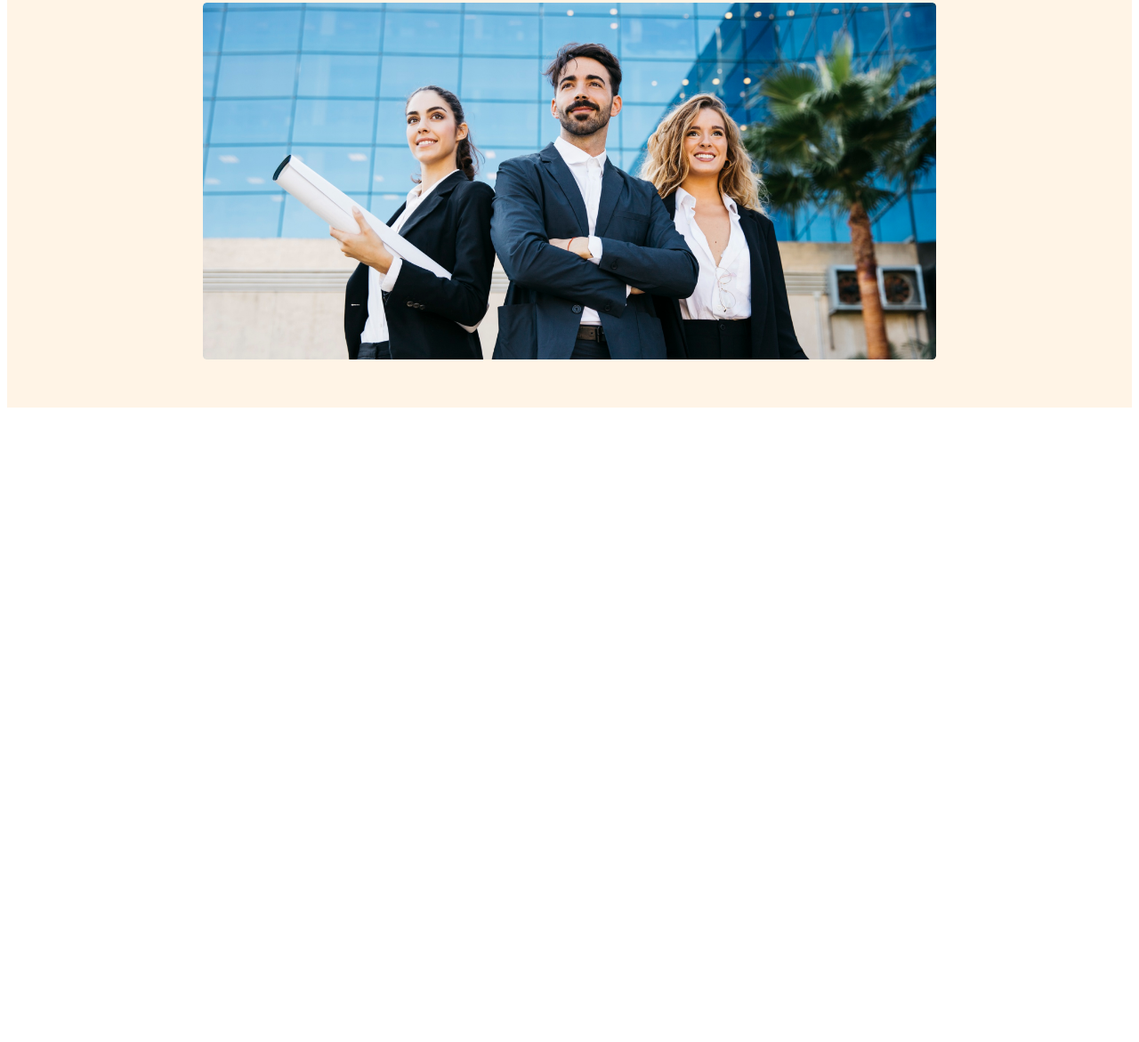
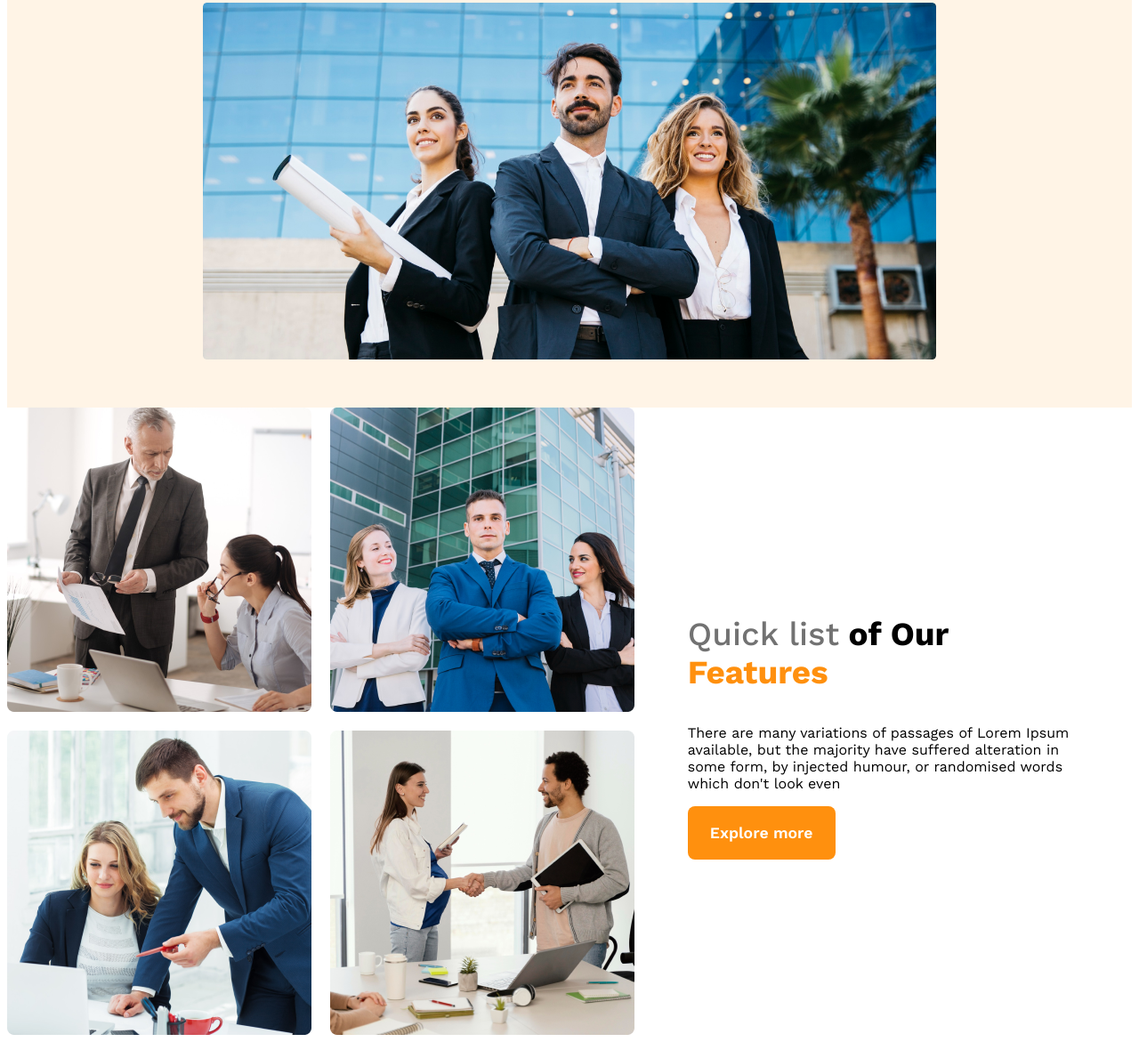
Before and after one commit to toaha77/architech-resource, a plain HTML site: page index.html in a window 1280 px wide. Shown: the part 598-1769 px from the top of the page at 89% size. Before the commit the page ends 1064 px from the top, so only its background shows below. Drawn offline with nearby package versions, Linux system fonts and the light colour scheme.

Commit message:
features content added

```diff
--- a/index.html
+++ b/index.html
@@ -7,6 +7,7 @@
     <link rel="stylesheet" href="styles/style.css">
 </head>
 <body>
+    <!-- header start -->
     <header>
        <nav>
         <h3 class="nav-title">G3 Architects</h3>
@@ -28,8 +29,23 @@
 
        </div>
     </header>
+    <!-- header end -->
+
+    <!-- main start -->
     <main>
-
+      <section class="teams-container">
+        <div class="teams-img-container">
+        <img src="images/team1.png" alt="">
+        <img src="images/team2.png" alt="">
+        <img src="images/team3.png" alt="">
+        <img src="images/team4.png" alt="">
+        </div>
+        <div class="teams-content">
+             <h3 class="teams-title"><span class="quick-list">Quick list</span> <span>of Our</span> <span class="text-features">Features</span></h3>
+             <p class="teams-description">There are many variations of passages of Lorem Ipsum available, but the majority have suffered alteration in some form, by injected humour, or randomised words which don't look even</p>
+             <button class="btn-primary">Explore more</button>
+        </div>
+      </section>
     </main>
     <footer>
 
--- a/styles/style.css
+++ b/styles/style.css
@@ -84,3 +84,33 @@ nav{
         flex-direction: column;
     }
 }
+
+/* main styles */
+main{
+    max-width: 1340px;
+    margin: 0 auto;
+}
+.teams-container{
+    display: flex;
+    align-items: center;
+}
+.teams-img-container{
+    display: grid;
+    grid-template-columns: repeat(2, 1fr);
+    gap: 1.3rem;
+}
+.teams-content{
+    padding-right: 60px;
+    padding-left: 60px;
+}
+.teams-title{
+    font-size: 2.3rem;
+}
+.teams-title .quick-list{
+    color: #727272;
+    font-weight: 500;
+}
+.teams-title .text-features{
+    color: #FF900E;
+    font-weight: 700;
+}
```
